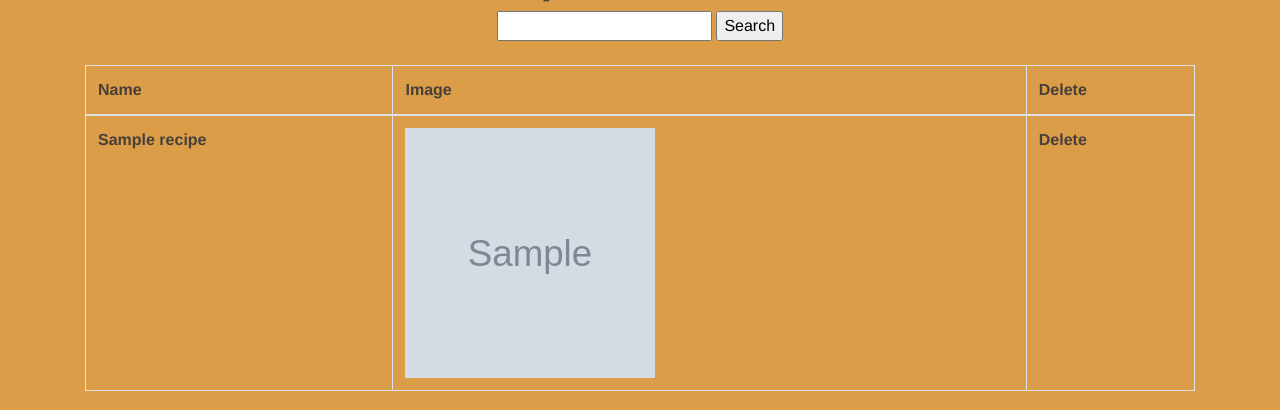
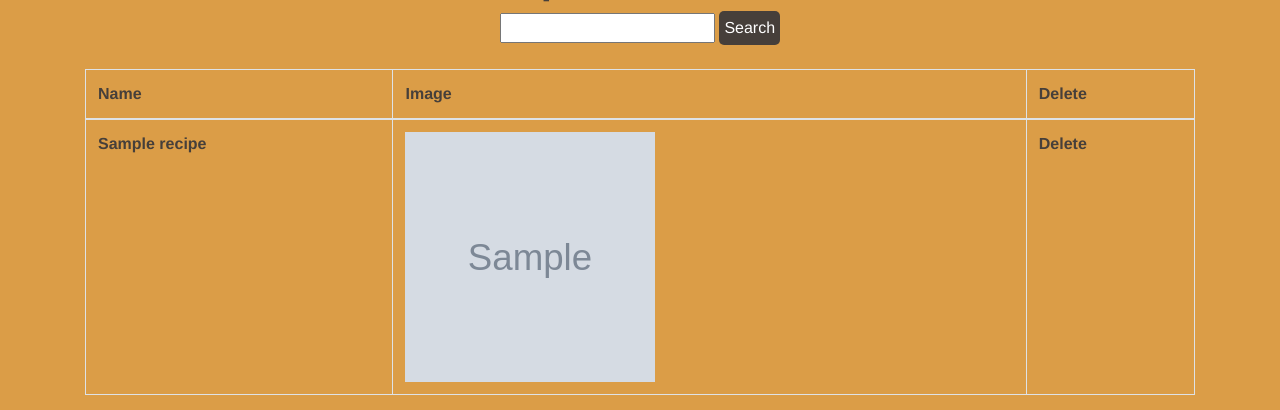
Before and after one commit to 914-Chu/cookingpapa, a Flask app: page /pantry/favorite in a window 1280 px wide. Shown: the part 233-643 px from the top of the page. Run offline with Flask 2, Linux system fonts and the light colour scheme; the visitor is signed in with stand-in values (Sample User, id 1); tables that the repository leaves empty or names only in its code hold one stand-in row (values such as "Sample post"); grey boxes marked "Sample" are stand-in pictures; a database or web service that is not in the repository returns one stand-in record (values such as "Sample title"); data that the repository does not hold is empty; some libraries are stand-ins or nearby versions.

Commit message:
style for favorite search

```diff
--- a/templates/favorite.html
+++ b/templates/favorite.html
@@ -63,6 +63,14 @@
       font-size: 36px;
       margin-left: 50px;
     }
+    .search {
+      border:none;
+      border-radius: 5px;
+      background-color: #463F3a;
+      color: white;
+      padding: 5px;
+
+    }
   </style>
   <body>
     <div class="header">
@@ -111,7 +119,7 @@
           </option>
           {% endfor %}
         </datalist>
-        <input type="submit" value="Search" />
+        <input class="search" type="submit" value="Search" />
       </form>
       <form method="post">
         <div class="container pt-4">
```
